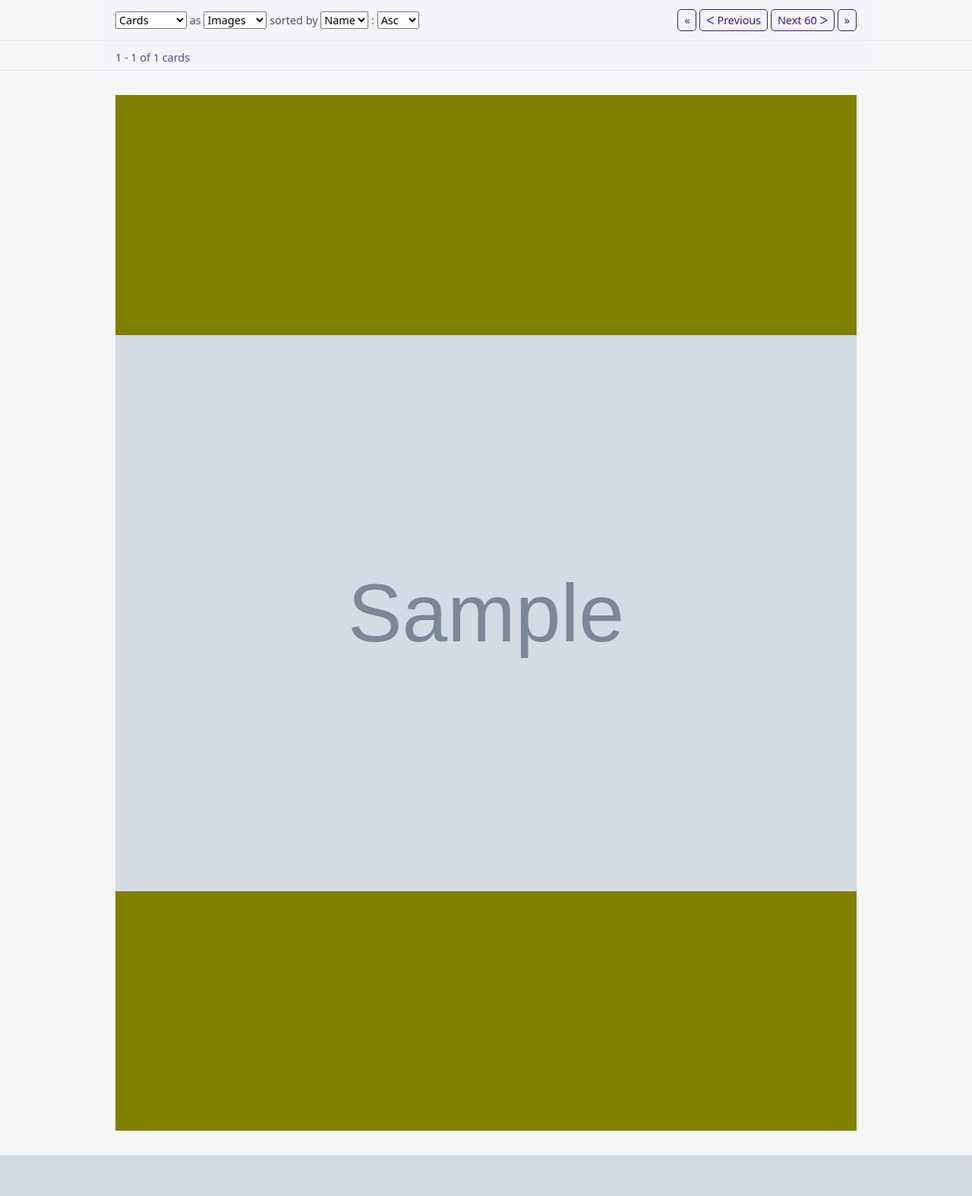
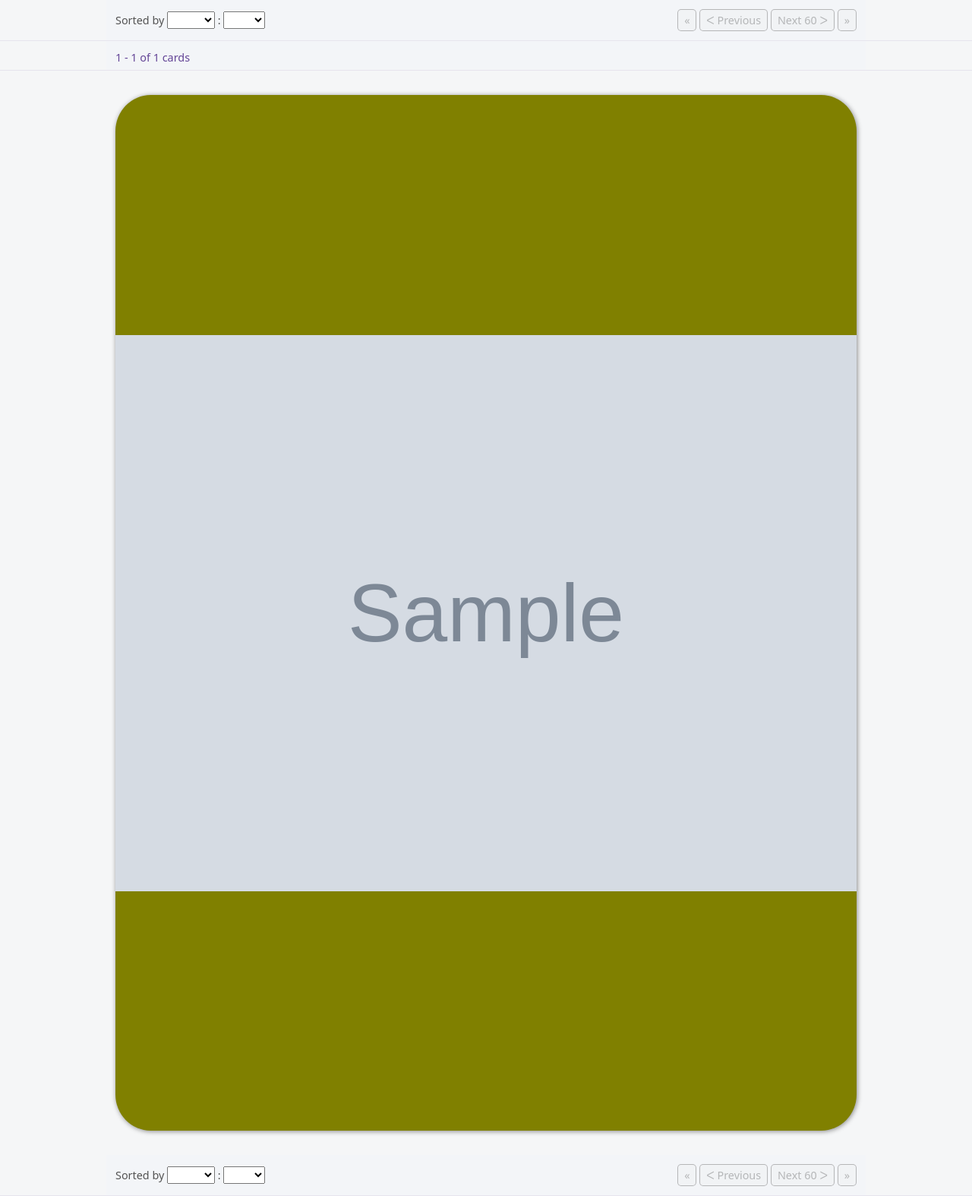
Before and after one commit to DaviChalita/runewell, a Django app: template runewell/card/templates/search/search.html in a window 1280 px wide. Shown: the part 52-1626 px from the top of the page at 76% size. Before the commit the page ends 1572 px from the top, so only its background shows below. Run offline with Django 5.2, Linux system fonts and the light colour scheme; the template is opened without the code that fills it: most values are stand-ins (such as "Sample title", 1, 10 or a date in 2020); grey boxes marked "Sample" are stand-in pictures; data that the repository does not hold is empty; some libraries are stand-ins or nearby versions.

Commit message:
update search list

```diff
--- a/runewell/card/templates/search/search.html
+++ b/runewell/card/templates/search/search.html
@@ -1,5 +1,7 @@
 <!DOCTYPE html>
 {% load mathfilters %}
+{% load static %}
+<script src="{% static 'search.js' %}"></script>
 <html lang="en">
 <head>
 	<meta charset="UTF-8">
@@ -52,39 +54,27 @@
 	<div class="pagination-and-sort-bg">
 		<div class="pagination-and-sort">
 			<div class="filter">
-				<select>
-					<option>Cards</option>
-					<option>All prints</option>
-					<option>Unique art</option>
-				</select>
-				as
-				<select>
-					<option>Images</option>
-					<option>Checklist</option>
-					<option>Text only</option>
-					<option>Full</option>
-				</select>
-                sorted by
-                <select onchange="location = this.value;">
-                    <option value="?page={{ page_obj.number }}&order=name">Name</option>
-                    <option value="?page={{ page_obj.number }}&order=color">Color</option>
-                    <option value="?page={{ page_obj.number }}&order=cost">Cost</option>
-                    <option value="?page={{ page_obj.number }}&order=type">Type</option>
-                    <option value="?page={{ page_obj.number }}&order=might">Might</option>
-                    <option value="?page={{ page_obj.number }}&order=set_name">Set</option>
-                    <option value="?page={{ page_obj.number }}&order=rarity">Rarity</option>
+                Sorted by
+                <select id="order_id_header" value="">
+                    <option value="name">Name</option>
+                    <option value="color">Color</option>
+                    <option value="cost">Cost</option>
+                    <option value="type">Type</option>
+                    <option value="might">Might</option>
+                    <option value="set_name">Set</option>
+                    <option value="rarity">Rarity</option>
                 </select>
                 :
-                <select onchange="location = this.value;">
-                    <option value="?page={{ page_obj.number }}&dir=asc">Asc</option>
-                    <option value="?page={{ page_obj.number }}&dir=desc">Desc</option>
+                <select id="dir_id_header" value="">
+                    <option value="asc">Asc</option>
+                    <option value="desc">Desc</option>
                 </select>
 			</div>
 			<div class="pagination">
-                <a {% if page_obj.has_previous %} href="?page=1" {% endif %} {% if page_obj.has_previous %}disabled{% endif %} class="pagination-button">«</a>
-                <a {% if page_obj.has_previous %} href="?page={{ page_obj.previous_page_number }}" {% endif %} {% if page_obj.has_previous %}disabled{% endif %} class="pagination-button">ᐸ Previous</a>
-                <a {% if page_obj.has_next %} href="?page={{ page_obj.next_page_number }}" {% endif %} {% if page_obj.has_previous %}disabled{% endif %} class="pagination-button">Next 60 ᐳ</a>
-                <a {% if page_obj.has_next %} href="?page={{ page_obj.paginator.num_pages }}" {% endif %} {% if page_obj.has_previous %}disabled{% endif %} class="pagination-button">»</a>
+                <button {% if page_obj.has_previous %} onClick="pageNavigate('1')" href="?page=1" {% endif %} {% if not page_obj.has_previous %}disabled{% endif %} class="pagination-button">«</button>
+                <button {% if page_obj.has_previous %} onClick="pageNavigate('{{ page_obj.previous_page_number }}')" href="?page={{ page_obj.previous_page_number }}" {% endif %} {% if not page_obj.has_previous %}disabled{% endif %} class="pagination-button">ᐸ Previous</button>
+                <button {% if page_obj.has_next %} onClick="pageNavigate('{{ page_obj.next_page_number }}')" href="?page={{ page_obj.next_page_number }}" {% endif %} {% if not page_obj.has_next %}disabled{% endif %} class="pagination-button">Next 60 ᐳ</button>
+                <button {% if page_obj.has_next %} onClick="pageNavigate('{{ page_obj.paginator.num_pages }}')" href="?page={{ page_obj.paginator.num_pages }}" {% endif %} {% if not page_obj.has_next %}disabled{% endif %} class="pagination-button">»</button>
 			</div>
 		</div>
 	</div>
@@ -98,6 +88,33 @@
 		    <img width="63" height="88" class="card" src="{{ card.image }}" />
         {% endfor %}
 	</main>
+	<div class="pagination-and-sort-bg">
+		<div class="pagination-and-sort">
+			<div class="filter">
+                Sorted by
+                <select id="order_id_footer" value="">
+                    <option value="name">Name</option>
+                    <option value="color">Color</option>
+                    <option value="cost">Cost</option>
+                    <option value="type">Type</option>
+                    <option value="might">Might</option>
+                    <option value="set_name">Set</option>
+                    <option value="rarity">Rarity</option>
+                </select>
+                :
+                <select id="dir_id_footer" value="">
+                    <option value="asc">Asc</option>
+                    <option value="desc">Desc</option>
+                </select>
+			</div>
+			<div class="pagination">
+                <button {% if page_obj.has_previous %} onClick="pageNavigate('1')" href="?page=1" {% endif %} {% if not page_obj.has_previous %}disabled{% endif %} class="pagination-button">«</button>
+                <button {% if page_obj.has_previous %} onClick="pageNavigate('{{ page_obj.previous_page_number }}')" href="?page={{ page_obj.previous_page_number }}" {% endif %} {% if not page_obj.has_previous %}disabled{% endif %} class="pagination-button">ᐸ Previous</button>
+                <button {% if page_obj.has_next %} onClick="pageNavigate('{{ page_obj.next_page_number }}')" href="?page={{ page_obj.next_page_number }}" {% endif %} {% if not page_obj.has_next %}disabled{% endif %} class="pagination-button">Next 60 ᐳ</button>
+                <button {% if page_obj.has_next %} onClick="pageNavigate('{{ page_obj.paginator.num_pages }}')" href="?page={{ page_obj.paginator.num_pages }}" {% endif %} {% if not page_obj.has_next %}disabled{% endif %} class="pagination-button">»</button>
+			</div>
+		</div>
+	</div>
 </body>
 <style>
 /* Reset preset taken from https://keithjgrant.com/posts/2024/01/my-css-resets/ */
@@ -244,6 +261,8 @@
 	width: 100%;
 	height: auto;
 	object-fit: contain;
+	border-radius: 4.75% / 3.5%;
+	box-shadow: 1px 1px 6px #00000073;
 }
 .pagination-button {
 	color: #40197e;
@@ -252,5 +271,10 @@
 	border-radius: 5px;
 	cursor: pointer;
 }
+.pagination-button:disabled {
+    cursor:not-allowed;
+    border-color:#00000040;
+    color:#00000040;
+}
 </style>
 </html>
```
Also changed, not shown: runewell/card/static/search.js (added, +36 -0 lines).
